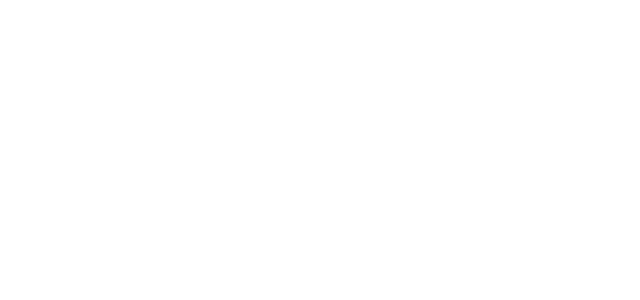
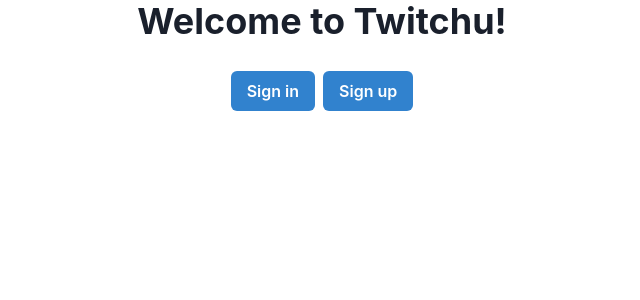
Before and after one commit to danichoi737/twitchu, a React (Vite) app in the folder frontend/: page / in a window 1280 px wide. Shown: the top 300 px of the page, without its empty margins (318-958 px from the left). Built offline with nearby package versions, Linux system fonts and the light colour scheme.

Commit message:
Apply `chakra-ui`

```diff
--- a/frontend/package.json
+++ b/frontend/package.json
@@ -14,6 +14,10 @@
   "author": "Hyunwook Choi",
   "license": "MIT",
   "dependencies": {
+    "@chakra-ui/react": "^2.8.2",
+    "@emotion/react": "^11.11.3",
+    "@emotion/styled": "^11.11.0",
+    "framer-motion": "^11.0.5",
     "react": "^18.2.0",
     "react-dom": "^18.2.0"
   },
--- a/frontend/src/App.tsx
+++ b/frontend/src/App.tsx
@@ -1,5 +1,18 @@
+import { Button } from "@chakra-ui/button";
+import { Box, HStack, Heading, VStack } from "@chakra-ui/layout";
+
 function App() {
-  return <></>;
+  return (
+    <Box display="flex" justifyContent="center">
+      <VStack>
+        <Heading as="h1">Welcome to Twitchu!</Heading>
+        <HStack marginTop={5}>
+          <Button colorScheme="blue">Sign in</Button>
+          <Button colorScheme="blue">Sign up</Button>
+        </HStack>
+      </VStack>
+    </Box>
+  );
 }
 
 export default App;
--- a/frontend/src/main.tsx
+++ b/frontend/src/main.tsx
@@ -1,9 +1,12 @@
 import React from "react";
 import ReactDOM from "react-dom/client";
+import { ChakraProvider } from "@chakra-ui/react";
 import App from "./App.tsx";
 
 ReactDOM.createRoot(document.getElementById("root")!).render(
   <React.StrictMode>
-    <App />
+    <ChakraProvider>
+      <App />
+    </ChakraProvider>
   </React.StrictMode>
 );
```
Also changed, not shown: 1 other file (tests, documents, lock files or other folders).
